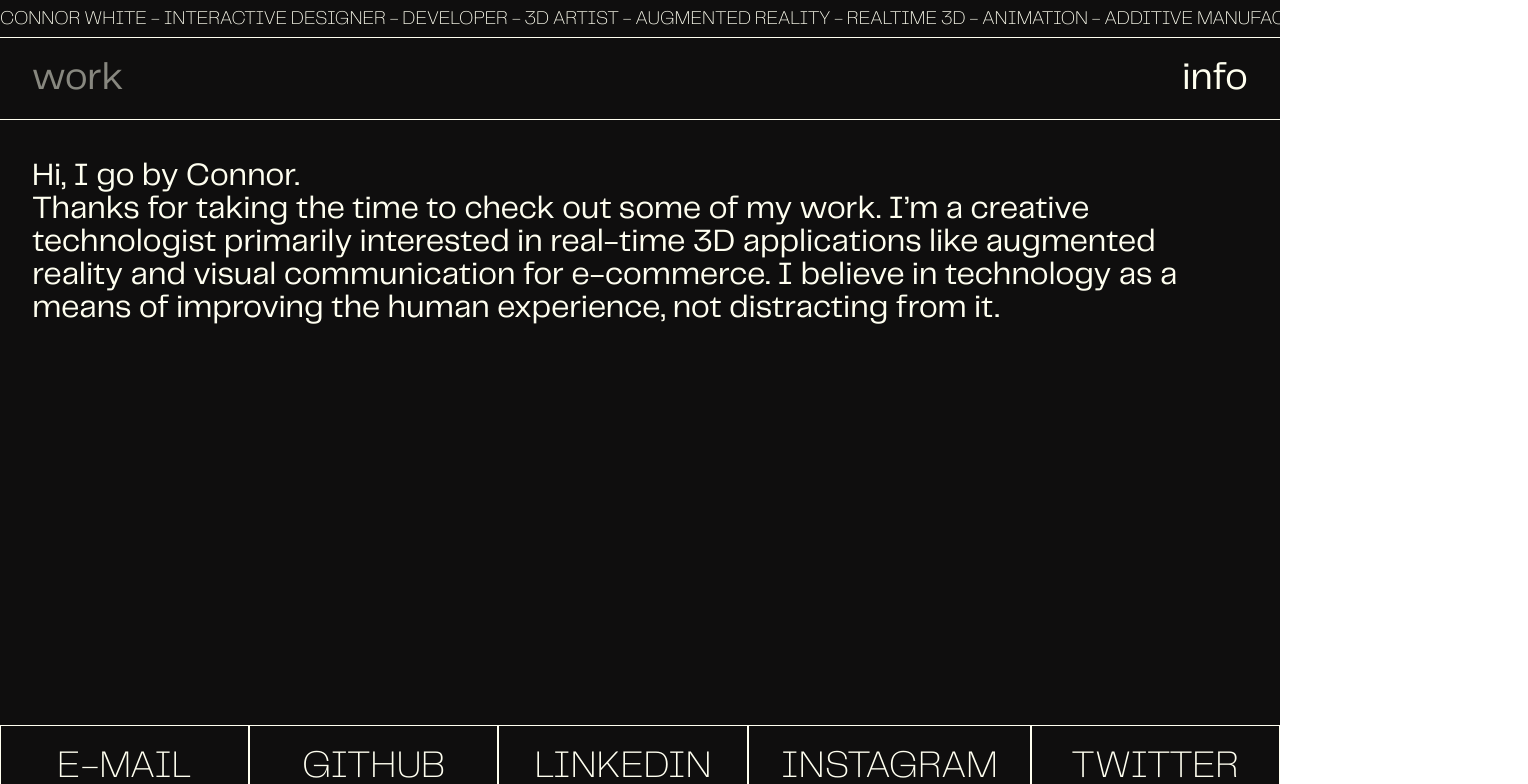
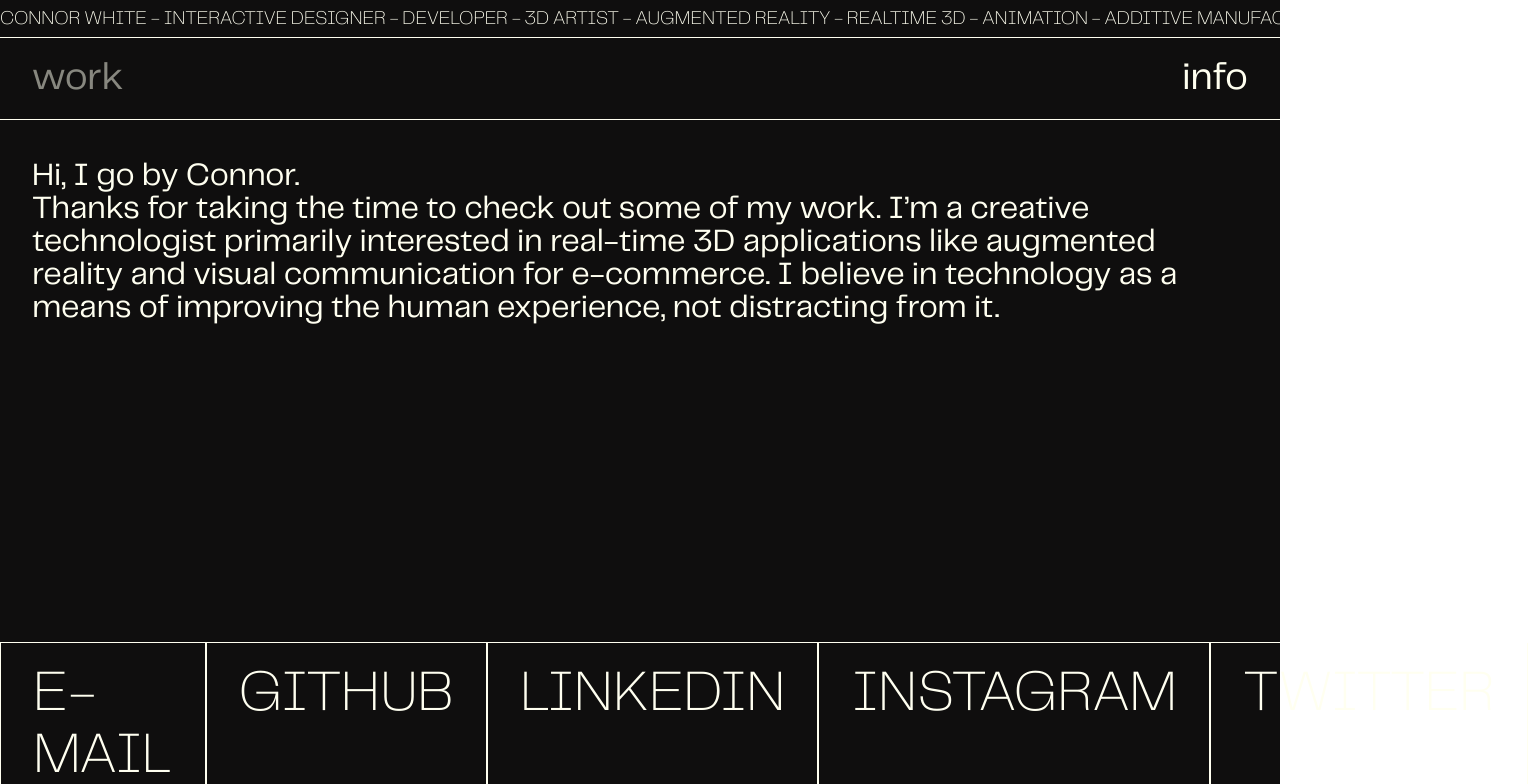
Before and after one commit to connorwhite-online/portfolio, a React (Create React App) app: page /info in a window 1280 px wide. Shown: the top 784 px of the page, 1528 px wide, since content can reach past the window. Built offline with nearby package versions, Linux system fonts and the light colour scheme.

Commit message:
image paths simplified, link styling tuned

```diff
--- a/src/components/Info/index.js
+++ b/src/components/Info/index.js
@@ -3,6 +3,7 @@ import gsap from 'gsap';
 import './index.css';
 
 function Info () {
+
     return (
         <div className='info'>
             <div className='bio'>
--- a/src/components/Work/index.css
+++ b/src/components/Work/index.css
@@ -114,10 +114,11 @@ html, body {
     padding-bottom: 1vh;
 }
 
-.link {
+a.link {
     text-decoration: none;
     color: var(--light);
     font-family: 'Telegraf-Ultralight';
+    font-size: 4.5vw;
 }
 
 
--- a/src/components/Work/index.js
+++ b/src/components/Work/index.js
@@ -9,14 +9,14 @@ function Work () {
     const [Projects] = useState([
         {
             name: 'JESS FORD CARE',
-            images: ['./images/r3f-kerosene.png', './images/multnomah-drug.png', './images/r3f-immersive.png', './images/klyxx-creative.png'],
+            images: ['r3f-kerosene.png', 'multnomah-drug.png', 'r3f-immersive.png', 'klyxx-creative.png'],
             tags: ['Design', 'Dev'],
             copy: 'project',
             link: 'https://jessford.care'
         },
         {
             name: 'R3F-KEROSENE',
-            images: ['./images/pic1.jpg', './images/pic2.jpg', './images/pic3.jpg'],
+            images: ['pic1.jpg', 'pic2.jpg', 'pic3.jpg'],
             tags: ['3D', 'Design', 'Dev'],
             copy: 'Quick-start framework for performant, real-time 3D apps using React.js to create reusable components from three.js scenes and models.',
             link: 'https://r3f-kerosene.vercel.app/'
@@ -108,7 +108,7 @@ function Work () {
                             <div className='gallery'>
                                 <div className='images'>
                                     {project.images.map((img, i) => (
-                                        <img className='gallery-img' src={img} key={i} alt={i}></img>
+                                        <img className='gallery-img' src={'./images/' + img} key={i} alt={i}></img>
                                     ))}
                                 </div>
                             </div>
```
